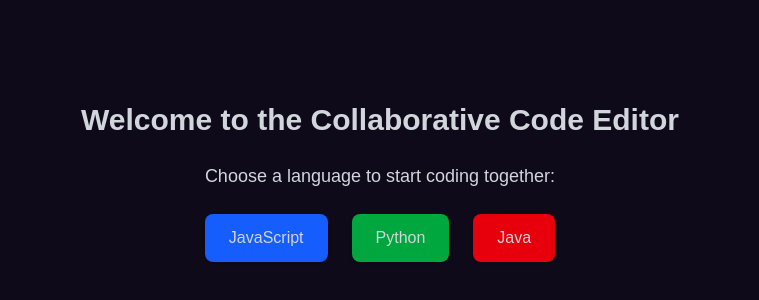
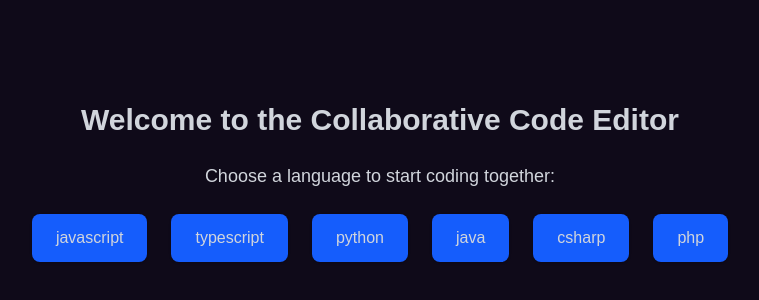
Before and after one commit to teamscollabo/collabo, a Next.js app: page / in a window 1280 px wide. Shown: the part 218-518 px from the top of the page, without its empty margins (260-1019 px from the left). Built offline with nearby package versions, Linux system fonts and the light colour scheme.

Commit message:
added languages to homepage

```diff
--- a/src/app/page.tsx
+++ b/src/app/page.tsx
@@ -2,11 +2,12 @@
 
 import { v4 as uuidv4 } from "uuid";
 import { useRouter } from "next/navigation";
+import { LANGUAGE_VERSIONS, type Language } from "./constants/constants";
 
 export default function HomePage() {
   const router = useRouter();
 
-  const createRoom = (lang: string) => {
+  const createRoom = (lang: Language) => {
     const roomId = uuidv4();
     // Navigate to /[language]/[roomId]
     router.push(`/${lang}/${roomId}`);
@@ -14,28 +15,21 @@ export default function HomePage() {
 
   return (
     <div className="min-h-screen flex flex-col items-center justify-center bg-[#0f0a19] text-gray-300 space-y-6">
-      <h1 className="text-3xl font-bold">Welcome to the Collaborative Code Editor</h1>
+      <h1 className="text-3xl font-bold">
+        Welcome to the Collaborative Code Editor
+      </h1>
       <p className="text-lg">Choose a language to start coding together:</p>
 
-      <div className="flex space-x-6">
-        <button
-          onClick={() => createRoom("javascript")}
-          className="px-6 py-3 bg-blue-600 rounded-lg shadow hover:bg-blue-700"
-        >
-          JavaScript
-        </button>
-        <button
-          onClick={() => createRoom("python")}
-          className="px-6 py-3 bg-green-600 rounded-lg shadow hover:bg-green-700"
-        >
-          Python
-        </button>
-        <button
-          onClick={() => createRoom("java")}
-          className="px-6 py-3 bg-red-600 rounded-lg shadow hover:bg-red-700"
-        >
-          Java
-        </button>
+      <div className="flex space-x-6 flex-wrap justify-center">
+        {Object.keys(LANGUAGE_VERSIONS).map((lang) => (
+          <button
+            key={lang}
+            onClick={() => createRoom(lang as Language)}
+            className="px-6 py-3 bg-blue-600 rounded-lg shadow hover:bg-blue-700"
+          >
+            {lang}
+          </button>
+        ))}
       </div>
     </div>
   );
```
